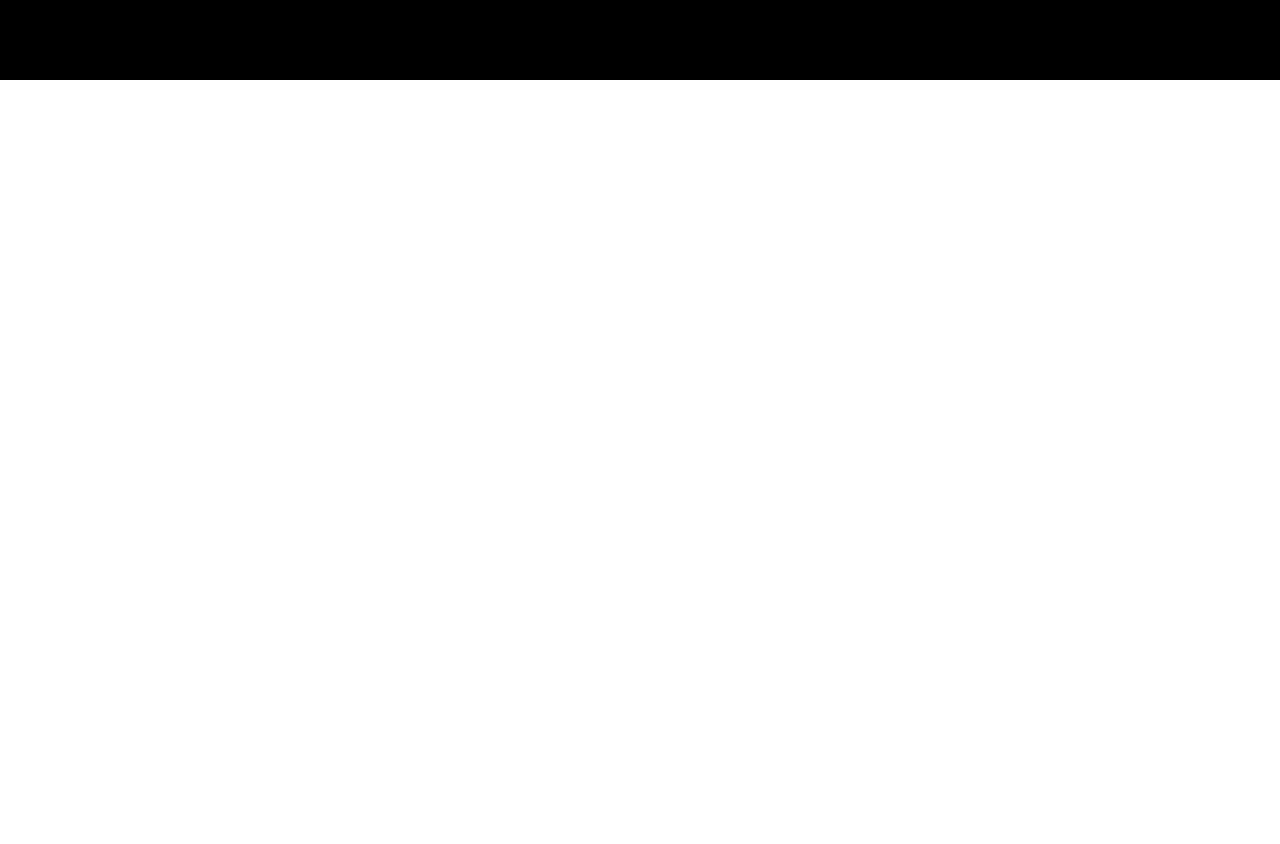
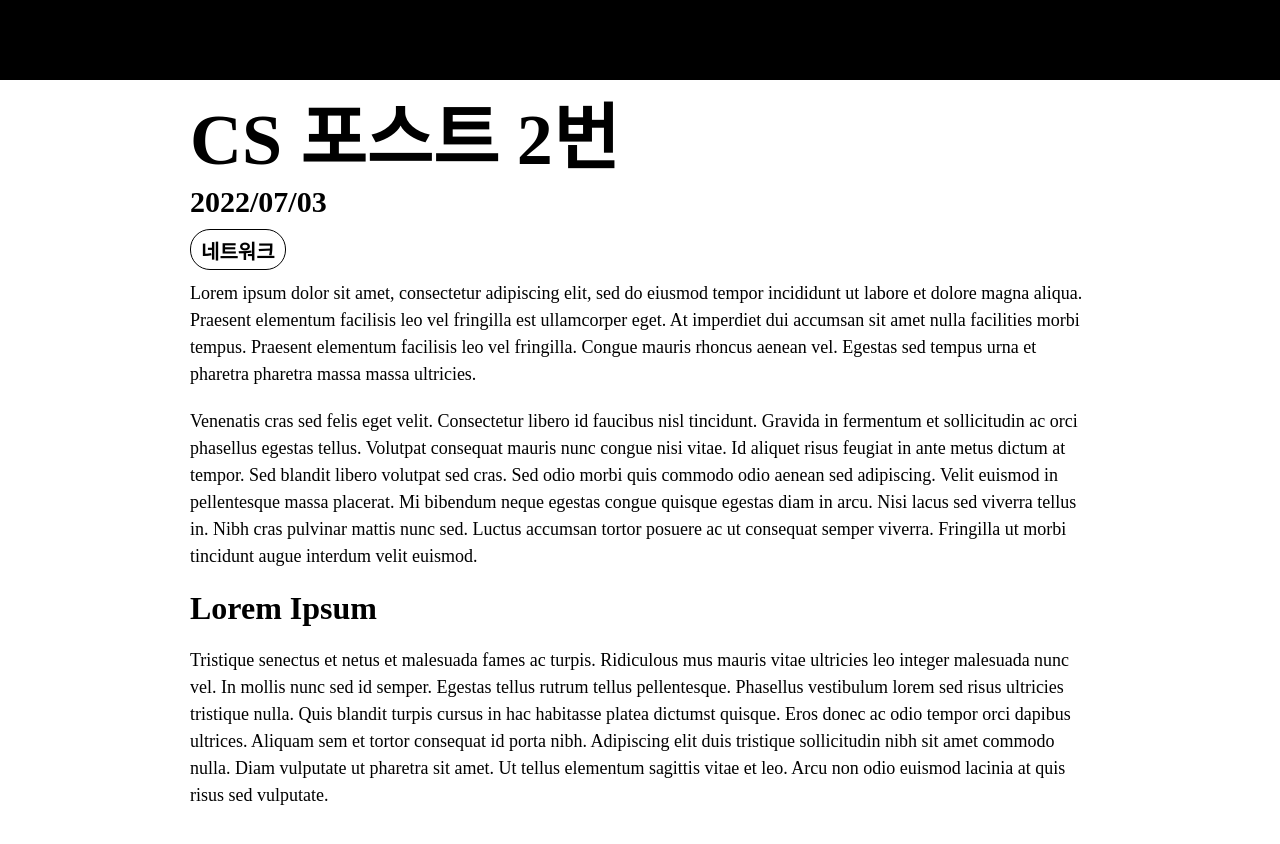
Before and after one commit to cobocho/cobocho.dev, a Next.js app: page /post/CS/CS2 in a window 1280 px wide. Shown: the top 844 px of the page. Built offline with nearby package versions, Linux system fonts and the light colour scheme.

Commit message:
feat: 포스트 기본 구조 설정

```diff
--- a/_posts/Javascript/JS1.md
+++ b/_posts/Javascript/JS1.md
@@ -6,10 +6,43 @@
 tags: ['프로토타입', '체이닝']
 ---
 
-Lorem ipsum dolor sit amet, consectetur adipiscing elit, sed do eiusmod tempor incididunt ut labore et dolore magna aliqua. Praesent elementum facilisis leo vel fringilla est ullamcorper eget. At imperdiet dui accumsan sit amet nulla facilities morbi tempus. Praesent elementum facilisis leo vel fringilla. Congue mauris rhoncus aenean vel. Egestas sed tempus urna et pharetra pharetra massa massa ultricies.
+# 개요
+엘리스 1차 팀 프로젝트가 끝나고 다음 프로젝트까지 약 4주 가량의 시간이 생겼다.
+그동안 커리큘럼 외에 개인적으로 어떤걸 공부할지 고민하던 중에, 기존에 배우다 멈춘 **Next.js**를 좀 더 공부하고 그걸 활용해서 뭔가 만들고 싶다는 생각이 들었다.
 
-Venenatis cras sed felis eget velit. Consectetur libero id faucibus nisl tincidunt. Gravida in fermentum et sollicitudin ac orci phasellus egestas tellus. Volutpat consequat mauris nunc congue nisi vitae. Id aliquet risus feugiat in ante metus dictum at tempor. Sed blandit libero volutpat sed cras. Sed odio morbi quis commodo odio aenean sed adipiscing. Velit euismod in pellentesque massa placerat. Mi bibendum neque egestas congue quisque egestas diam in arcu. Nisi lacus sed viverra tellus in. Nibh cras pulvinar mattis nunc sed. Luctus accumsan tortor posuere ac ut consequat semper viverra. Fringilla ut morbi tincidunt augue interdum velit euismod.
+그렇게 어떤걸 만들지 고민하다가 결국 SSR과 SSG를 구현해보기에 가장 적합한 개인 블로그를 만들기로 결심하였다.
 
-## Lorem Ipsum
+# 기술스택 고르기
+> _"모든 프레임워크에는 **기술 부채**가 따른다."_
+<span style="color: grey"> -프레임워크 없는 프론트엔드 개발- 중 발췌 </span>
 
-Tristique senectus et netus et malesuada fames ac turpis. Ridiculous mus mauris vitae ultricies leo integer malesuada nunc vel. In mollis nunc sed id semper. Egestas tellus rutrum tellus pellentesque. Phasellus vestibulum lorem sed risus ultricies tristique nulla. Quis blandit turpis cursus in hac habitasse platea dictumst quisque. Eros donec ac odio tempor orci dapibus ultrices. Aliquam sem et tortor consequat id porta nibh. Adipiscing elit duis tristique sollicitudin nibh sit amet commodo nulla. Diam vulputate ut pharetra sit amet. Ut tellus elementum sagittis vitae et leo. Arcu non odio euismod lacinia at quis risus sed vulputate.
+블로그를 만들기로 결심한 이후에 가장 먼저 한 일은 바로 **기술스택**을 결정하는 일이었다.
+
+## Typescript
+현재 프론트엔드 씬에서 바닐라 JS보다 많이 쓰이는 **Typescript**를 사용하기로 결정했다.
+사실 TS를 써본적도 없고 정말 기초적인 이론만을 알고 있지만 그냥 만들어보면서 부딪혀보기로 했다.
+## Next.js
+SSG 기반 블로그를 만들때 가장 많이 사용되는 스택 2가지를 뽑으라면 아마 **Next.js**와 **Gatsby** 두 가지일 것이다.
+그 외에 방법으로는 jekyll을 사용해서 자동화로 만드는 방식도 존재한다.
+
+사실 단순한 블로그를 만드는데에는 SSR을 배제하고 Gatsby만 사용하여 만드는 방법 또한 추천할만한 방법이다.
+
+하지만 현재 많은 기업에서 쓰이고 개인적으로도 평소에도 관심이 있었던 Next.js를 사용해보고 싶은 마음이 컸기에 Next.js를 사용하기로 결정했다.
+
+## styled-components
+
+기존에 내가 사용해본 컴포넌트 스타일링 라이브러리는 **CSS Module**과 **styled-components**가 있었다.
+개인적으로는 CSS-in-CSS보다는 CSS-in-JS 스타일을 선호하여서 styled-components를 좀 더 자주 사용한다.
+그렇기에 이번에도 styled-components를 사용하여 스타일링을 하기로 결정하였다.
+Emotion을 배워서 적용시켜볼까 하는 생각도 있었지만 styled-components와 큰 차이가 없다는 얘기를 들어서 좀 더 나중에 사용해보기로 했다.
+
+## Recoil(예정)
+
+전역 상태관리 라이브러리는 Recoil을 사용할 생각이다.
+전역 상태관리 라이브러리 같은 경우에는 기존에 Redux와 Redux Toolkit을 써본 적이 있다.
+Redux는 몰라도 RTK를 쓰면서 불편함을 느꼈던 적은 없었기 때문에 RTK를 쓸까라는 생각을 했지만 요새 많이 쓰이는 Recoil이 궁금하기도 하고 예전부터 한번 사용해보고 싶은 마음이 있었기에 Recoil을 사용할 예정이다.
+
+하지만 이번 주제가 블로그다 보니 전역상태를 관리할 경우는 다크모드 외에는 크게 없을것 같아서 이후에 필요한 시점이 올 때 적용할 예정이다.
+
+
+![img](/assets/blog/javascript/JS1/JS.png)
--- a/package.json
+++ b/package.json
@@ -20,6 +20,7 @@
     "next": "13.3.4",
     "react": "18.2.0",
     "react-dom": "18.2.0",
+    "react-markdown": "^8.0.7",
     "styled-components": "^5.3.10",
     "typescript": "5.0.4"
   },
--- /dev/null
+++ b/src/components/atoms/PostContent.tsx
@@ -0,0 +1,61 @@
+import React from "react"
+import styled from "styled-components"
+import Link from "next/link"
+import ReactMarkdown from 'react-markdown'
+import Image from "next/image"
+
+type Props = {
+  children: string;
+}
+
+const PostBodyBox = styled.article`
+  h1 {
+    font-size: 40px;
+    font-weight: 700;
+    margin-bottom: 20px;
+  }
+  h2 {
+    font-size: 32px;
+    font-weight: 600;
+    margin-bottom: 20px;
+  }
+`
+
+const Text = styled.p`
+  font-size: 18px;
+  line-height: 1.5;
+  margin-bottom: 20px;
+`
+
+const customComponent = {
+  p({ ...props }) {
+    if (typeof props.children[0] === "object") {
+      const element: any = props.children[0];
+      return (
+        { ...element }
+      )
+    }
+    return (
+      <Text>
+        {props.children}
+      </Text>
+    )
+  },
+  img({...props}) {
+    return (
+      <Image src={props.src} alt={props.alt} width={300} height={200} />
+    )
+  }
+}
+
+const PostBody = ({ children } : Props) => {
+  return (
+    <PostBodyBox>
+      <ReactMarkdown components={customComponent}>
+        {children}
+      </ReactMarkdown>
+    </PostBodyBox>
+  )
+}
+
+export default PostBody;
--- /dev/null
+++ b/src/components/atoms/PostHeaderDate.tsx
@@ -0,0 +1,21 @@
+import styled from "styled-components";
+
+type Props = {
+  date: string,
+}
+
+const PostHeaderDateText = styled.p`
+margin-bottom: 10px;
+  font-size: 30px;
+  font-weight: 700;
+`
+
+const PostHeaderDate = ({ date }: Props) => {
+  return (
+    <PostHeaderDateText>
+      {date}
+    </PostHeaderDateText>
+  )
+}
+
+export default PostHeaderDate;
--- /dev/null
+++ b/src/components/atoms/PostHeaderTag.tsx
@@ -0,0 +1,30 @@
+import styled from "styled-components";
+
+type Props = {
+  tag: string,
+}
+
+const PostHeaderTagBox = styled.span`
+  display: inline-block;
+  width: fit-content;
+  height: fit-content;
+  padding: 6px 10px 4px 10px;
+  margin-right: 8px;
+  margin-bottom: 10px;
+  border: 1px solid #000;
+  border-radius: 20px;
+  background-color: #fff;
+  color: #000;
+  font-size: 20px;
+  font-weight: 700;
+`
+
+const PostHeaderTag = ({ tag }: Props) => {
+  return (
+    <PostHeaderTagBox>
+      {tag}
+    </PostHeaderTagBox>
+  )
+}
+
+export default PostHeaderTag;
--- /dev/null
+++ b/src/components/atoms/PostHeaderTitle.tsx
@@ -0,0 +1,20 @@
+import styled from "styled-components";
+
+type Props = {
+  title: string,
+}
+
+const PostTitleText = styled.h1`
+  font-size: 72px;
+  font-weight: 800;
+`
+
+const PostHeaderTitle = ({ title }: Props) => {
+  return (
+    <PostTitleText>
+      {title}
+    </PostTitleText>
+  )
+}
+
+export default PostHeaderTitle;
--- /dev/null
+++ b/src/components/moecules/PostHeader.tsx
@@ -0,0 +1,35 @@
+import React from "react"
+import PostCardDate from "../atoms/PostCardDate"
+import PostCardThumbnail from "../atoms/PostCardThumbnail"
+import PostCardTitle from "../atoms/PostCardTitle"
+import PostCardDescription from "../atoms/PostCardDescription"
+import styled from "styled-components"
+import Link from "next/link"
+import PostHeaderTitle from "../atoms/PostHeaderTitle"
+import PostHeaderTag from "../atoms/PostHeaderTag"
+import PostHeaderDate from "../atoms/PostHeaderDate"
+
+type Props = {
+  title: string
+  date: string
+  tags: string[]
+}
+
+const PostHeaderBox = styled.div`
+`
+
+const PostHeader = ({ title, date, tags} : Props) => {
+  return (
+    <PostHeaderBox>
+      <PostHeaderTitle title={title}/>
+      <PostHeaderDate date={date} />
+      <div className="tags">
+        {
+          tags.map(tag => <PostHeaderTag tag={tag} key={tag} />)
+        }
+      </div>
+    </PostHeaderBox>
+  )
+}
+
+export default PostHeader;
--- a/src/components/templates/Homepage.tsx
+++ b/src/components/templates/Homepage.tsx
@@ -1,5 +1,4 @@
 import React from "react"
-import Layout from "../Layout"
 
 type Props = {
 	children: JSX.Element,
--- /dev/null
+++ b/src/components/templates/Postpage.tsx
@@ -0,0 +1,21 @@
+import React from "react"
+import PostBody from "../atoms/PostContent";
+import PostHeader from "../moecules/PostHeader";
+import Post from "@/types/post";
+
+type Props = {
+  post: Post
+}
+
+const Postpage = ({ post } : Props) => {
+  return (
+    <>
+      <PostHeader title={post.title} date={post.date} tags={post.tags}/>
+      <PostBody>
+        {post.content}
+      </PostBody>
+    </>
+  )
+}
+
+export default Postpage;
--- a/src/pages/index.tsx
+++ b/src/pages/index.tsx
@@ -1,6 +1,7 @@
 import Post from '@/types/post'
 import { getAllPosts } from '../lib/api'
 import PostList from '@/components/organisms/PostList'
+import Homepage from '@/components/templates/Homepage'
 
 type Props = {
   allPosts: Post[]
@@ -8,9 +9,9 @@
 
 export default function Index({ allPosts }: Props) {
   return (
-    <>
+    <Homepage>
       <PostList allPosts={allPosts}/>
-    </>
+    </Homepage>
   )
 }
 
--- a/src/pages/post/[category]/[slug].tsx
+++ b/src/pages/post/[category]/[slug].tsx
@@ -1,9 +1,10 @@
 import Post from '@/types/post'
 import { getPostBySlug, getAllPosts } from '../../../lib/api'
 import { GetStaticPaths } from 'next';
+import Postpage from '@/components/templates/Postpage';
 
 type Props = {
-  post: Post[]
+  post: Post
 }
 
 type Params = {
@@ -11,13 +12,11 @@
     slug: string,
     category: string,
   };
-
 }
 
-export default function PostPage({ post }: Props) {
+export default function Index({ post }: Props) {
   return (
-    <>
-    </>
+    <Postpage post={post} />
   )
 }
 
```
Also changed, not shown: public/assets/blog/javascript/JS1/JS.png (added), 1 other file (tests, documents, lock files or other folders).
